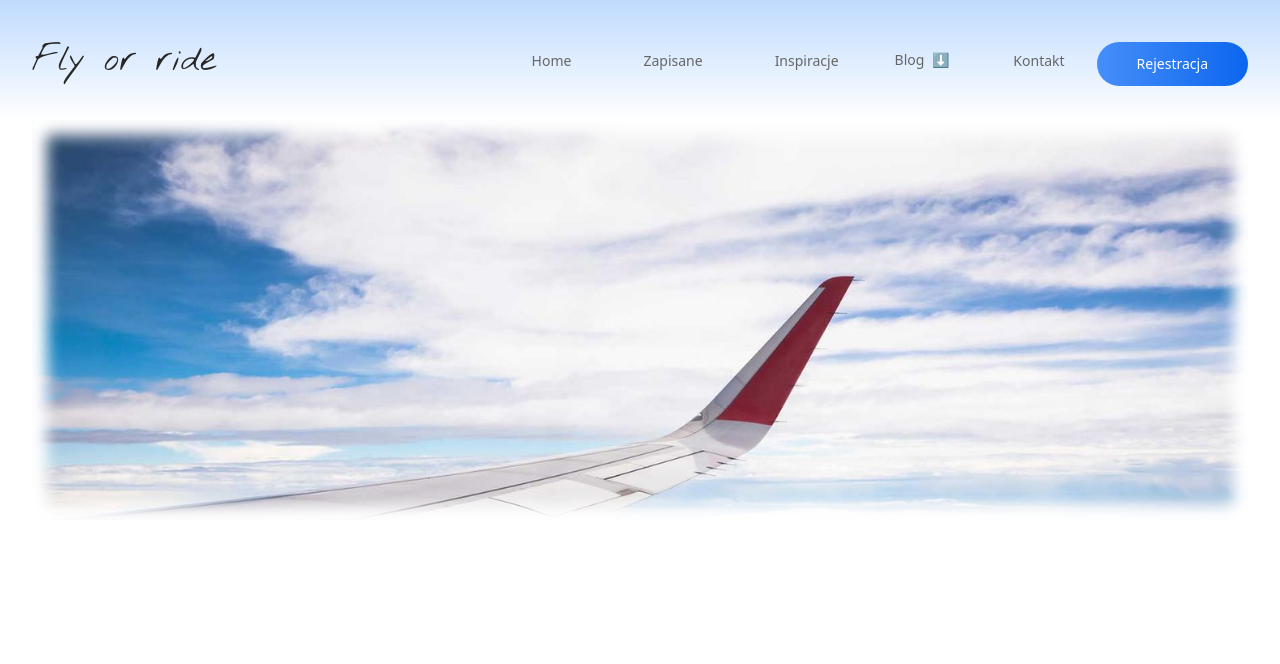
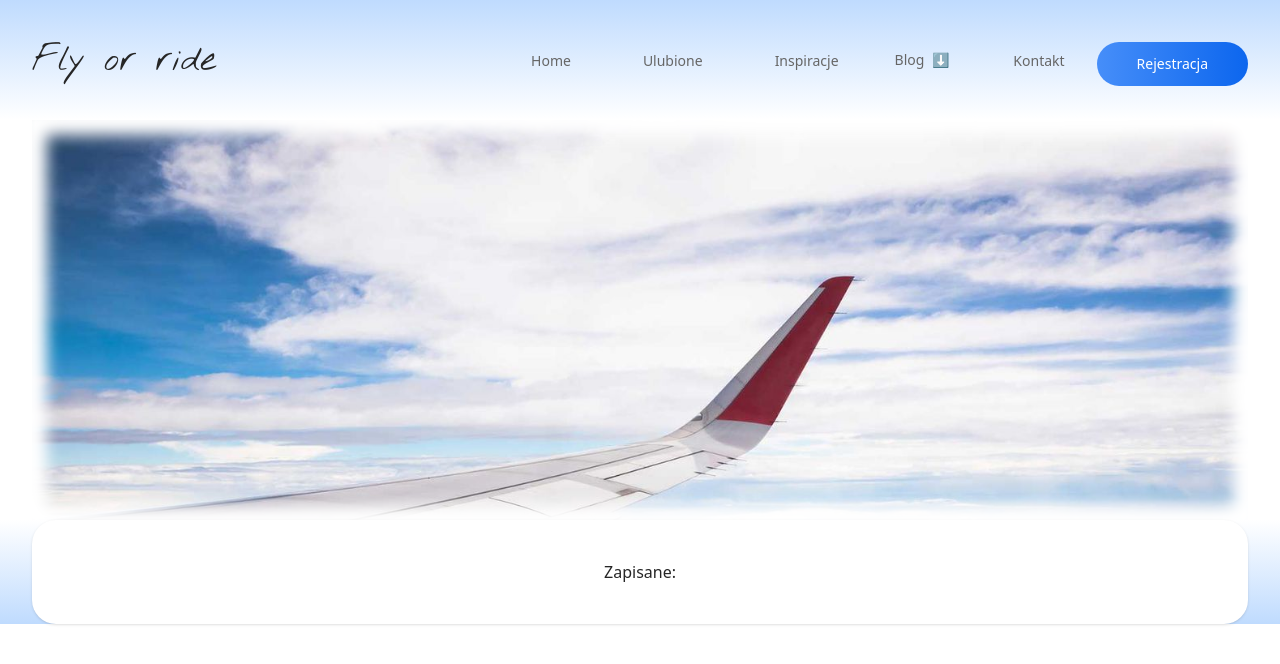
Before and after one commit to ant-st/flyorride, a Nuxt app: page /favorites in a window 1280 px wide. Shown: the top 664 px of the page. Built offline with nearby package versions, Linux system fonts and the light colour scheme.

Commit message:
Added: Favorites proper saving in the store and rendering

```diff
--- a/components/BaseNavbar.vue
+++ b/components/BaseNavbar.vue
@@ -15,8 +15,8 @@
               :class="[open ? 'flex' : 'hidden lg:flex']"
               class="w-full h-auto flex flex-col flex-grow lg:items-center pb-4 lg:pb-0 lg:justify-start lg:flex-row origin-top duration-300 xl:space-x-2 space-y-3 lg:space-y-0"
           >
-            <NavLink>Home</NavLink>
-            <NavLink>Zapisane</NavLink>
+            <NavLink :to="'/'">Home</NavLink>
+            <NavLink :to="'/favorites'">Ulubione</NavLink>
             <NavLink>Inspiracje</NavLink>
             <li class="relative group">
               <button
--- a/components/FlightThumb.vue
+++ b/components/FlightThumb.vue
@@ -134,7 +134,7 @@ const calculateTime = (time1: string, time2: string) => {
     </div>
     <!-- Car -->
     <div
-        v-if="distances[flight.flyFrom] && showCost"
+        v-if="distances && distances[flight.flyFrom] && showCost"
          class="mt-6 flex flex-line w-full items-center justify-center border-t-2"
     >
       <p class="w-[35%] text-right px-2">W jedną stronę: {{distances[flight.flyFrom].distance.text}}</p>
@@ -156,15 +156,15 @@ const calculateTime = (time1: string, time2: string) => {
           <img src="../media/suitcase.svg" class="w-[40px]"/>
           <span class="text-sm px-2">max.</span> {{flight['bags_price']['1'].toFixed(2)}}€
         </li>
-        <li class="flex flex-line items-center" v-if="distances[flight.flyFrom] && showCost">
+        <li class="flex flex-line items-center" v-if="distances && distances[flight.flyFrom] && showCost">
           <img src="../media/carIcon.svg" class="w-[40px]"/>
           <span class="text-sm px-2">2x</span> {{distances[flight.flyFrom].cost}}€
         </li>
       </ul>
-      <button class="text-3xl" @click="() => favoritesStore.favorites.push(flight)">{{favoritesStore.checkId(flight.id) ? '❤️' : '🤍' }}</button>
+      <button class="text-3xl" @click="() => favoritesStore.toggle(flight)">{{favoritesStore.checkId(flight.id) ? '❤️' : '🤍' }}</button>
       <h3 class="text-3xl hover:underline w-1/3 text-right">
         <NuxtLink :to="flight['deep_link']" target="_blank" rel="noopener">
-        {{ (Number(flight.price) + ((distances[flight.flyFrom] && showCost ) ? Number(distances[flight.flyFrom].cost)*2 : 0)).toFixed(2) }}€
+        {{ (Number(flight.price) + ((distances && distances[flight.flyFrom] && showCost ) ? Number(distances[flight.flyFrom].cost)*2 : 0)).toFixed(2) }}€
         </NuxtLink>
       </h3>
     </div>
--- a/components/NavLink.vue
+++ b/components/NavLink.vue
@@ -1,8 +1,18 @@
-<script lang="ts" setup></script>
+<script lang="ts" setup>
+
+const props = defineProps({
+      to: {
+        type: String
+      }
+    }
+)
+</script>
 
 <template>
   <li class="py-1">
     <NuxtLink
+        :to = to
+        :replace = true
         class="md:px-8 py-2 text-sm bg-transparent rounded-lg text-[#666666] hover:text-gray-900 focus:outline-none focus:shadow-outline"
     >
       <slot/>
--- a/composables/useFavoritesStore.ts
+++ b/composables/useFavoritesStore.ts
@@ -10,6 +10,16 @@ export const useFavoritesStore = defineStore('favorites', {
     checkId (id: string) {
       // @ts-ignore
       return this.favorites.find(el => el.id === id)
+    },
+    toggle (flight: any) {
+      if (this.checkId(flight.id)) {
+        // @ts-ignore
+        this.favorites = this.favorites.filter(el => el.id !== flight.id);
+      }
+      else {
+        // @ts-ignore
+        this.favorites.push(flight);
+      }
     }
   }
 });
--- /dev/null
+++ b/pages/favorites.vue
@@ -0,0 +1,19 @@
+<script lang="ts" setup>
+const favStore = useFavoritesStore();
+</script>
+
+<template>
+  <div class="relative px-4 py-10 bg-white mx-8 mx-10 shadow rounded-3xl sm:p-10 flex flex-col justify-between">
+    <h2 class="w-full text-center">Zapisane:</h2>
+    <div class="flex flex-line flex-wrap">
+      <FlightThumb
+          v-if="favStore.favorites"
+          v-for="flight in favStore.favorites"
+          :flight="flight"
+          :key="flight.id"
+      />
+    </div>
+  </div>
+</template>
+
+<style scoped></style>
```
